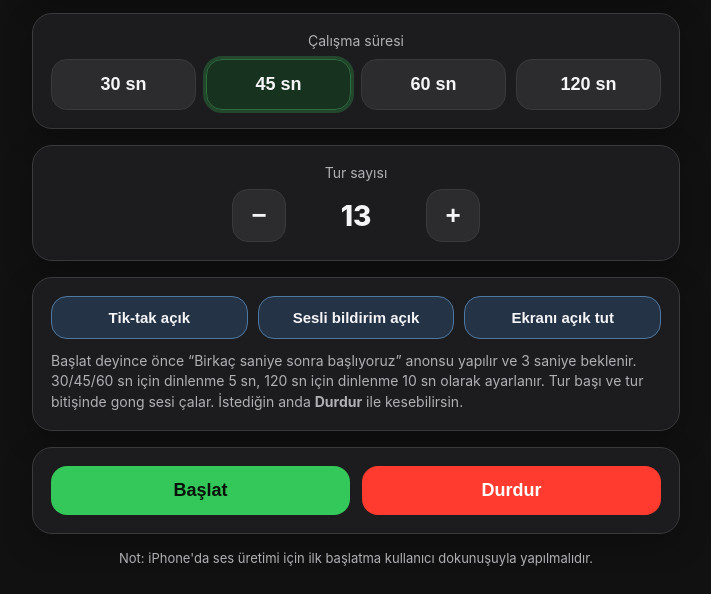
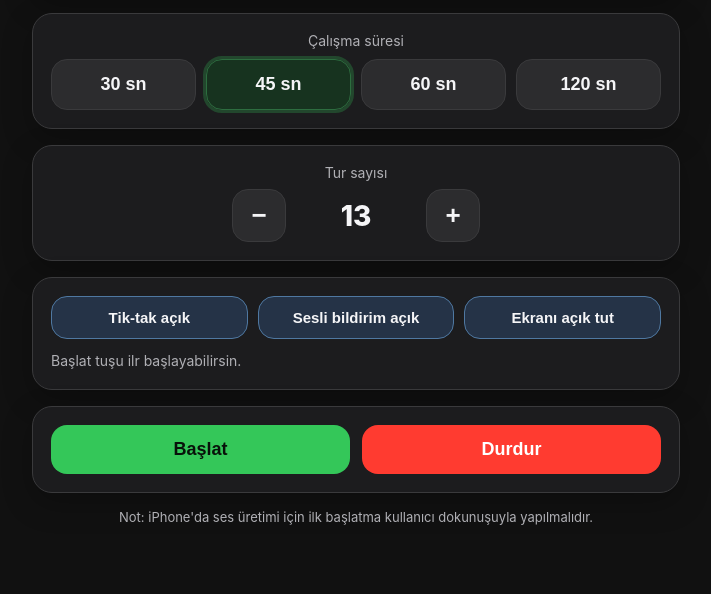
Before and after one commit to aktanrikulu1962-sketch/SporTimer, a plain HTML site: page index.html in a window 1280 px wide. Shown: the part 320-914 px from the top of the page, without its empty margins (284-995 px from the left). After the commit the page ends 873 px from the top, so only its background shows below. Drawn offline with Linux system fonts and the light colour scheme.

Commit message:
Update index.html

```diff
--- a/index.html
+++ b/index.html
@@ -121,9 +121,7 @@
       <button class="toggle active" id="screenToggle">Ekranı açık tut</button>
     </div>
     <div class="info" style="margin-top:12px;">
-      Başlat deyince önce “Birkaç saniye sonra başlıyoruz” anonsu yapılır ve 3 saniye beklenir.
-      30/45/60 sn için dinlenme 5 sn, 120 sn için dinlenme 10 sn olarak ayarlanır.
-      Tur başı ve tur bitişinde gong sesi çalar. İstediğin anda <b>Durdur</b> ile kesebilirsin.
+      Başlat tuşu ilr başlayabilirsin.
     </div>
   </div>
 
```
